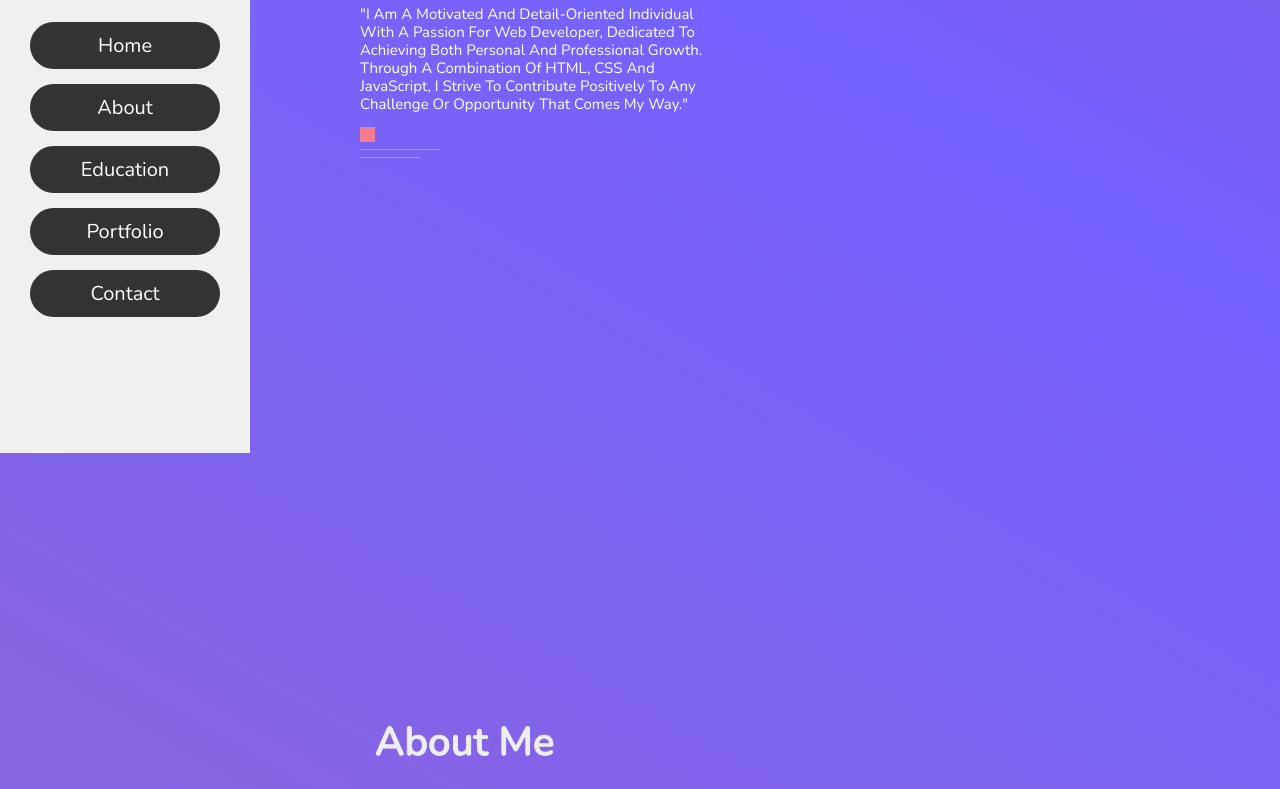
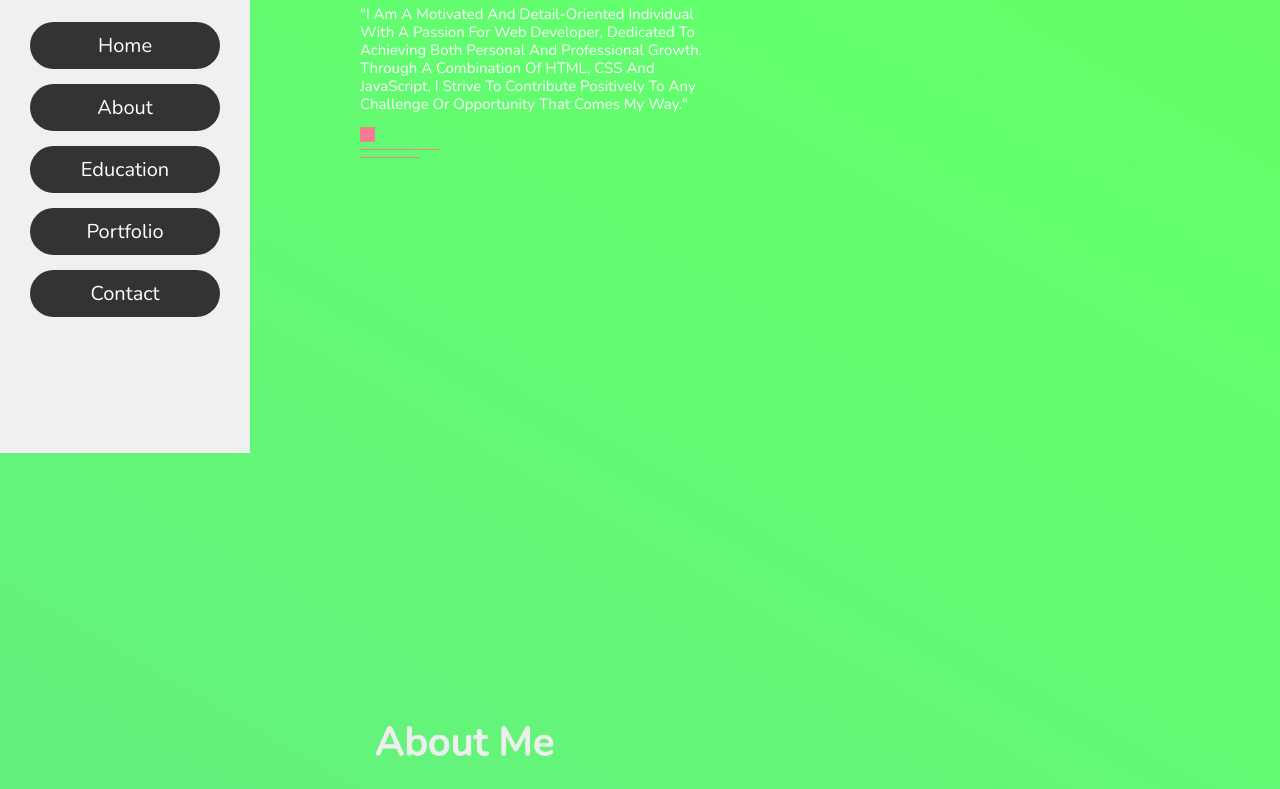
Before and after one commit to Saf-reen/GAURAV_GO, a plain HTML site: page index.html in a window 1280 px wide. Shown: the part 347-1136 px from the top of the page. Drawn offline with nearby package versions, Linux system fonts and the light colour scheme; files whose address does not match are found by name.

Commit message:
Add files via upload

```diff
--- a/style.css
+++ b/style.css
@@ -124,7 +124,7 @@ html::-webkit-scrollbar-thumb{
 
 body{
 
-    background:linear-gradient(210deg,#d2001a,#7462ff,#C36B84,#23d5ab);
+    background:linear-gradient(210deg,#97d200,#62ff6c,#6bc3b7,#23a8d5);
     background-size: 300% 300%;
     animation: color 12s ease-in-out infinite;
     overflow-x: hidden;
```
